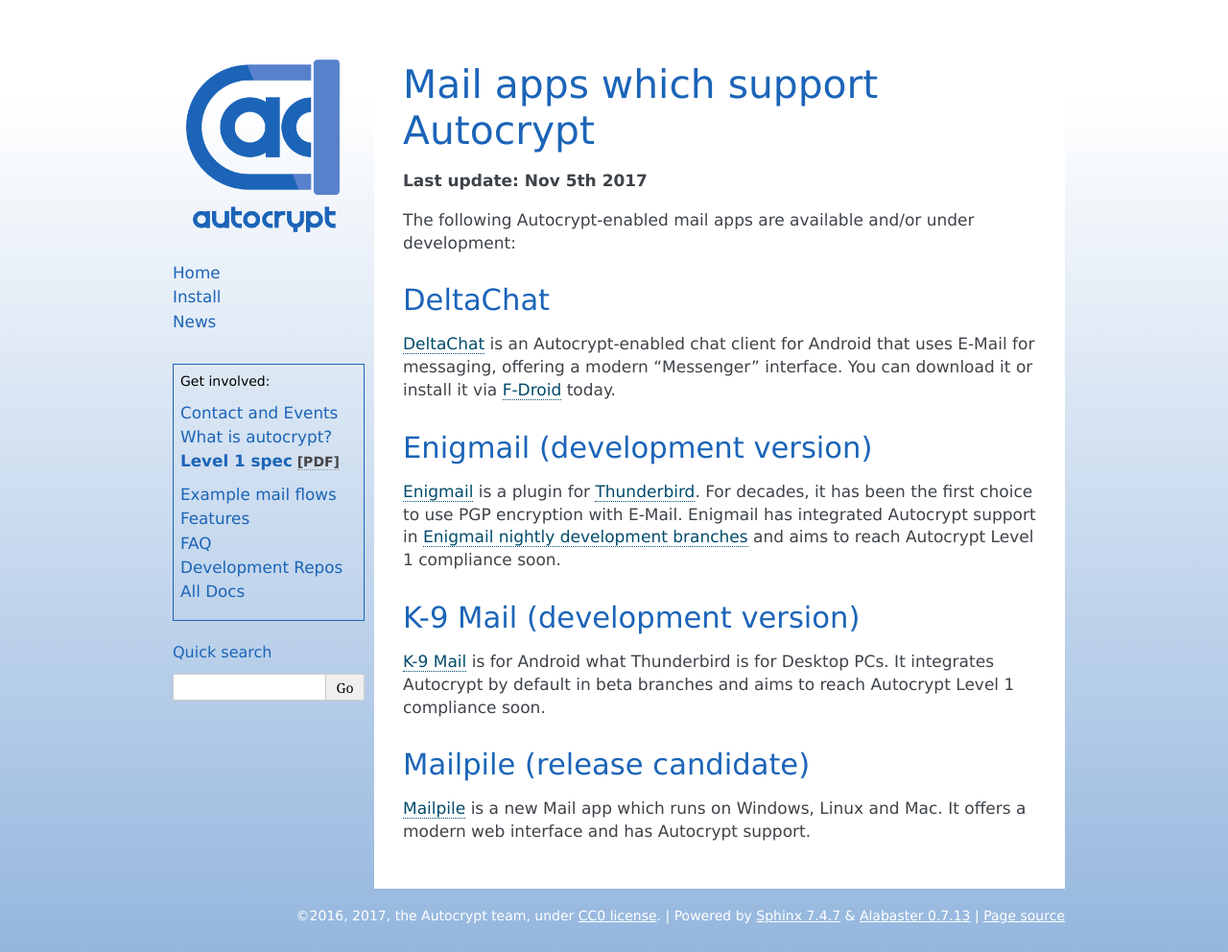
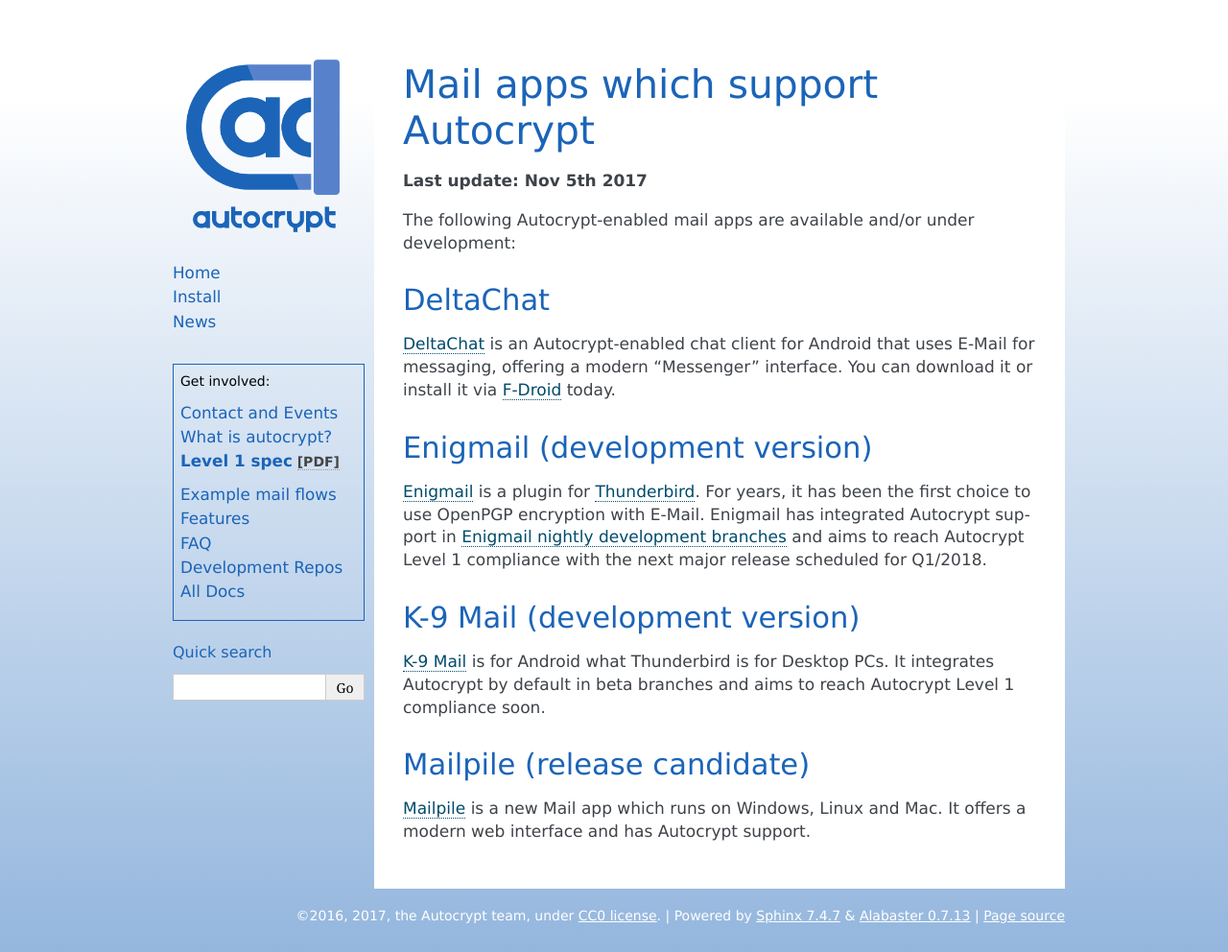
Before and after one commit to autocrypt/autocrypt, a Sphinx documentation site: the page built from doc/install.rst, in a window 1280 px wide. Shown: the whole page at 96% size. Built offline with Sphinx 7.4.7, drawn with Linux system fonts in a browser that asks for light colours.

Commit message:
implemented corrections by patrick

```diff
--- a/doc/install.rst
+++ b/doc/install.rst
@@ -19,10 +19,11 @@
 Enigmail (development version)
 ------------------------------
 
-Enigmail_ is a plugin for Thunderbird_. For decades, it has been the
-first choice to use PGP encryption with E-Mail.  Enigmail has integrated
-Autocrypt support in `Enigmail nightly development branches`_ and
-aims to reach Autocrypt Level 1 compliance soon.
+Enigmail_ is a plugin for Thunderbird_. For years, it has been the
+first choice to use OpenPGP encryption with E-Mail. Enigmail has
+integrated Autocrypt support in `Enigmail nightly development
+branches`_ and aims to reach Autocrypt Level 1 compliance with the
+next major release scheduled for Q1/2018.
 
 .. _Enigmail: https://enigmail.net
 .. _Thunderbird: https://www.mozilla.org/en-US/thunderbird/
```
